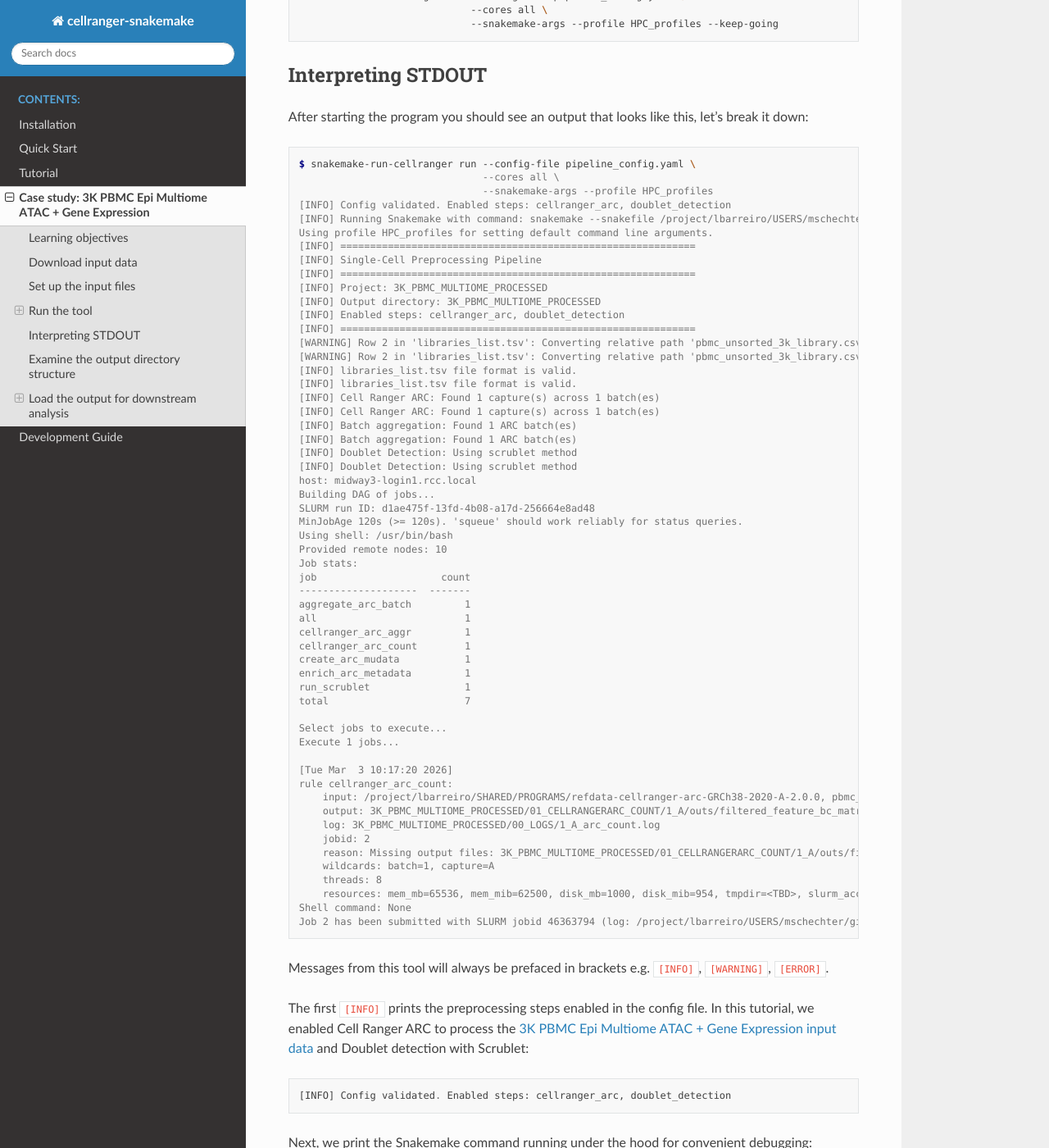
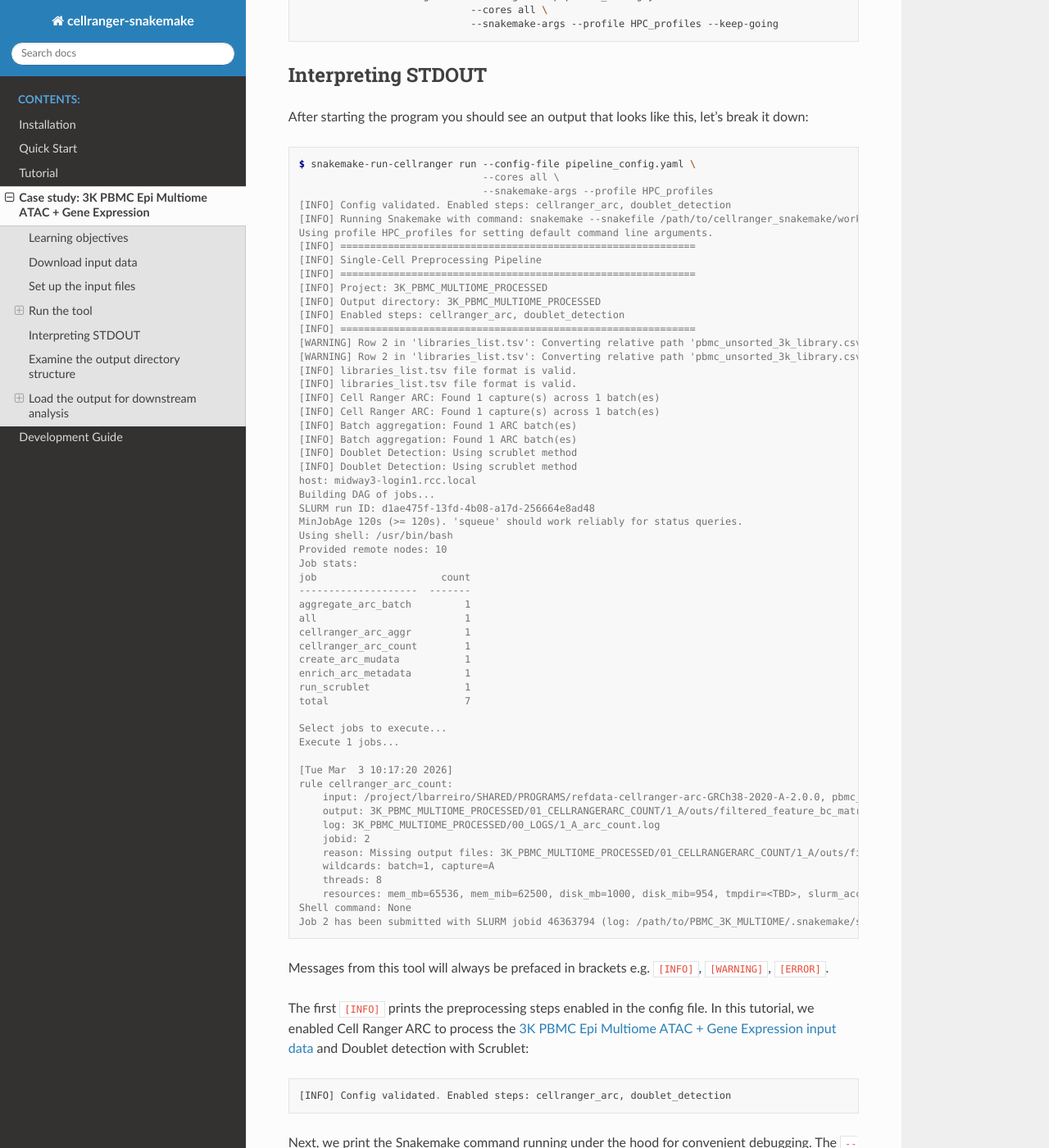
Before and after one commit to mschecht/cellranger-snakemake, a Sphinx documentation site: the page built from docs/source/PBMC_3k_multiome.md, in a window 1280 px wide and 1400 px high, scrolled down 6615 px. Shown: the whole window at 82% size. Built offline with Sphinx 7.4.7 and the Read the Docs theme 3.1.0, drawn with Linux system fonts in a browser that asks for light colours; some of the changed text lies outside the part shown.

Commit message:
edits and removing user data

````diff
--- a/docs/source/PBMC_3k_multiome.md
+++ b/docs/source/PBMC_3k_multiome.md
@@ -144,7 +144,7 @@ snakemake-run-cellranger run -h
 # Dry run
 $ snakemake-run-cellranger run --config-file pipeline_config.yaml --cores 1 --dry-run
 [INFO] Config validated. Enabled steps: cellranger_arc, doublet_detection
-[INFO] Running Snakemake with command: snakemake --snakefile /project/lbarreiro/USERS/mschechter/github/cellranger-snakemake/cellranger_snakemake/workflows/main.smk --configfile pipeline_config.yaml --cores 1 --use-conda --dry-run
+[INFO] Running Snakemake with command: snakemake --snakefile /path/to/cellranger_snakemake/workflows/main.smk --configfile pipeline_config.yaml --cores 1 --use-conda --dry-run
 [INFO] ============================================================
 [INFO] Single-Cell Preprocessing Pipeline
 [INFO] ============================================================
@@ -152,8 +152,8 @@ $ snakemake-run-cellranger run --config-file pipeline_config.yaml --cores 1 --dr
 [INFO] Output directory: 3K_PBMC_MULTIOME_PROCESSED
 [INFO] Enabled steps: cellranger_arc, doublet_detection
 [INFO] ============================================================
-[WARNING] Row 2 in 'libraries_list.tsv': Converting relative path 'pbmc_unsorted_3k_library.csv' to absolute path '/project/lbarreiro/USERS/mschechter/github/cellranger-snakemake/tests/PBMC_3K_MULTIOME/pbmc_unsorted_3k_library.csv'
-[WARNING] Row 2 in 'libraries_list.tsv': Converting relative path 'pbmc_unsorted_3k_library.csv' to absolute path '/project/lbarreiro/USERS/mschechter/github/cellranger-snakemake/tests/PBMC_3K_MULTIOME/pbmc_unsorted_3k_library.csv'
+[WARNING] Row 2 in 'libraries_list.tsv': Converting relative path 'pbmc_unsorted_3k_library.csv' to absolute path '/path/to/PBMC_3K_MULTIOME/pbmc_unsorted_3k_library.csv'
+[WARNING] Row 2 in 'libraries_list.tsv': Converting relative path 'pbmc_unsorted_3k_library.csv' to absolute path '/path/to/PBMC_3K_MULTIOME/pbmc_unsorted_3k_library.csv'
 [INFO] libraries_list.tsv file format is valid.
 [INFO] libraries_list.tsv file format is valid.
 [INFO] Cell Ranger ARC: Found 1 capture(s) across 1 batch(es)
@@ -290,7 +290,7 @@ $ snakemake-run-cellranger run --config-file pipeline_config.yaml \
                                --cores all \
                                --snakemake-args --profile HPC_profiles
 [INFO] Config validated. Enabled steps: cellranger_arc, doublet_detection
-[INFO] Running Snakemake with command: snakemake --snakefile /project/lbarreiro/USERS/mschechter/github/cellranger-snakemake/cellranger_snakemake/workflows/main.smk --configfile pipeline_config.yaml --cores all --use-conda --profile HPC_profiles
+[INFO] Running Snakemake with command: snakemake --snakefile /path/to/cellranger_snakemake/workflows/main.smk --configfile pipeline_config.yaml --cores all --use-conda --profile HPC_profiles
 Using profile HPC_profiles for setting default command line arguments.
 [INFO] ============================================================
 [INFO] Single-Cell Preprocessing Pipeline
@@ -299,8 +299,8 @@ Using profile HPC_profiles for setting default command line arguments.
 [INFO] Output directory: 3K_PBMC_MULTIOME_PROCESSED
 [INFO] Enabled steps: cellranger_arc, doublet_detection
 [INFO] ============================================================
-[WARNING] Row 2 in 'libraries_list.tsv': Converting relative path 'pbmc_unsorted_3k_library.csv' to absolute path '/project/lbarreiro/USERS/mschechter/github/cellranger-snakemake/tests/PBMC_3K_MULTIOME/pbmc_unsorted_3k_library.csv'
-[WARNING] Row 2 in 'libraries_list.tsv': Converting relative path 'pbmc_unsorted_3k_library.csv' to absolute path '/project/lbarreiro/USERS/mschechter/github/cellranger-snakemake/tests/PBMC_3K_MULTIOME/pbmc_unsorted_3k_library.csv'
+[WARNING] Row 2 in 'libraries_list.tsv': Converting relative path 'pbmc_unsorted_3k_library.csv' to absolute path '/path/to/PBMC_3K_MULTIOME/pbmc_unsorted_3k_library.csv'
+[WARNING] Row 2 in 'libraries_list.tsv': Converting relative path 'pbmc_unsorted_3k_library.csv' to absolute path '/path/to/PBMC_3K_MULTIOME/pbmc_unsorted_3k_library.csv'
 [INFO] libraries_list.tsv file format is valid.
 [INFO] libraries_list.tsv file format is valid.
 [INFO] Cell Ranger ARC: Found 1 capture(s) across 1 batch(es)
@@ -341,7 +341,7 @@ rule cellranger_arc_count:
     threads: 8
     resources: mem_mb=65536, mem_mib=62500, disk_mb=1000, disk_mib=954, tmpdir=<TBD>, slurm_account=pi-lbarreiro, slurm_partition=lbarreiro, runtime=720
 Shell command: None
-Job 2 has been submitted with SLURM jobid 46363794 (log: /project/lbarreiro/USERS/mschechter/github/cellranger-snakemake/tests/PBMC_3K_MULTIOME/.snakemake/slurm_logs/rule_cellranger_arc_count/1_A/46363794.log).
+Job 2 has been submitted with SLURM jobid 46363794 (log: /path/to/PBMC_3K_MULTIOME/.snakemake/slurm_logs/rule_cellranger_arc_count/1_A/46363794.log).
 ```
 
 Messages from this tool will always be prefaced in brackets e.g. `[INFO]`, `[WARNING]`, `[ERROR]`.
@@ -352,10 +352,10 @@ The first `[INFO]` prints the preprocessing steps enabled in the config file. In
 [INFO] Config validated. Enabled steps: cellranger_arc, doublet_detection
 ```
 
-Next, we print the Snakemake command running under the hood for convenient debugging:
+Next, we print the Snakemake command running under the hood for convenient debugging. The `--snakefile` path will reflect where `cellranger-snakemake` is installed in your environment — this is expected and you don't need to use this path directly.
 
 ```
-[INFO] Running Snakemake with command: snakemake --snakefile /project/lbarreiro/USERS/mschechter/github/cellranger-snakemake/cellranger_snakemake/workflows/main.smk --configfile pipeline_config.yaml --cores all --use-conda --profile HPC_profiles
+[INFO] Running Snakemake with command: snakemake --snakefile /path/to/cellranger_snakemake/workflows/main.smk --configfile pipeline_config.yaml --cores all --use-conda --profile HPC_profiles
 ```
 
 After that, we print some more `[INFO]` about the run:
@@ -373,8 +373,8 @@ After that, we print some more `[INFO]` about the run:
 Additionally, we always let you know with a `[WARNING]` if we change anything from your input files on the fly:
 
 ```
-[WARNING] Row 2 in 'libraries_list.tsv': Converting relative path 'pbmc_unsorted_3k_library.csv' to absolute path '/project/lbarreiro/USERS/mschechter/github/cellranger-snakemake/tests/PBMC_3K_MULTIOME/pbmc_unsorted_3k_library.csv'
-[WARNING] Row 2 in 'libraries_list.tsv': Converting relative path 'pbmc_unsorted_3k_library.csv' to absolute path '/project/lbarreiro/USERS/mschechter/github/cellranger-snakemake/tests/PBMC_3K_MULTIOME/pbmc_unsorted_3k_library.csv'
+[WARNING] Row 2 in 'libraries_list.tsv': Converting relative path 'pbmc_unsorted_3k_library.csv' to absolute path '/path/to/PBMC_3K_MULTIOME/pbmc_unsorted_3k_library.csv'
+[WARNING] Row 2 in 'libraries_list.tsv': Converting relative path 'pbmc_unsorted_3k_library.csv' to absolute path '/path/to/PBMC_3K_MULTIOME/pbmc_unsorted_3k_library.csv'
 ```
 
 Finally, we print `[INFO]` from every entry job so you can fact check your workflow i.e. are these number of `batches` and `samples` you were expecting to preprocess?
@@ -482,13 +482,15 @@ Here you will find `MuData` objects for every capture. In this case it will be M
 
 `04_BATCH_OBJECTS/`
 
-`MuData` object from the aggregated object
+Batch-level `MuData` object created by merging all per-capture objects from `03_ANNDATA/`. This is the aggregated, pre-metadata-enriched object — all cells from all captures in the batch are present, and `cell_id` uniqueness is verified. It does not yet contain doublet scores or demultiplexing results.
 
 `06_DOUBLET_DETECTION/`
 
 Doublet detection outputs from `Scrublet`
 
 `08_FINAL/`
+
+Next, we print the Snakemake command running under the hood for convenient debugging. The `--snakefile` path will reflect where `cellranger-snakemake` is installed in your environment — this is expected and you don't need to use this path directly.
 
 `1_arc.h5mu`
 `1_arc_obs_summary.tsv.gz`
````
Also changed, not shown: other parts of docs/source/PBMC_3k_multiome.md (+4 -4 lines).
